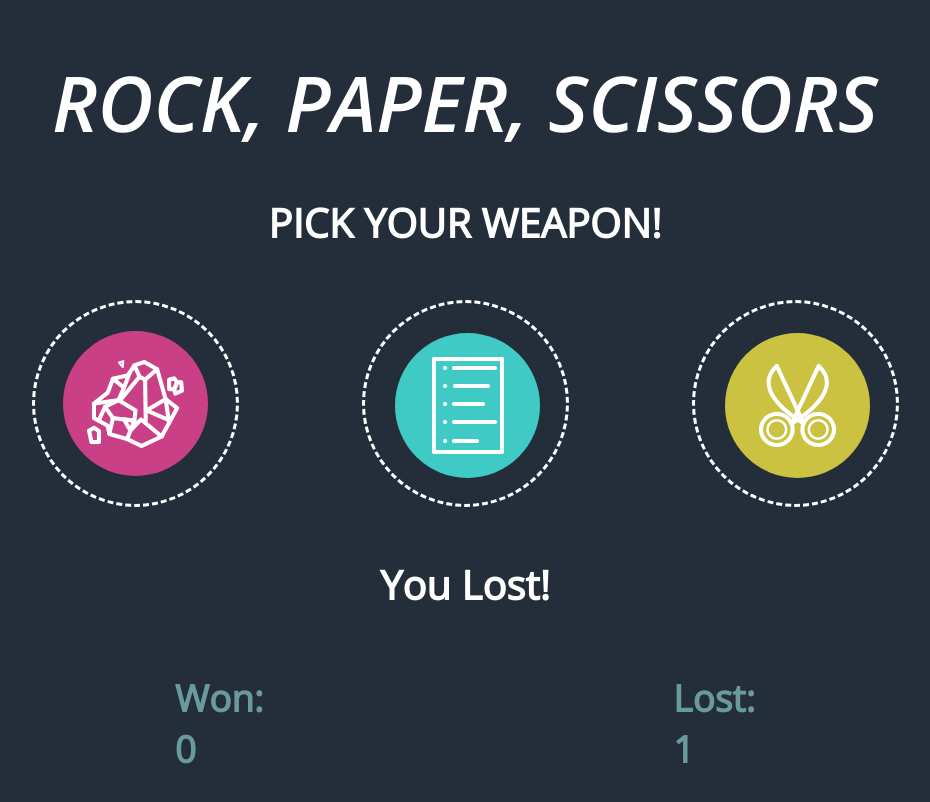
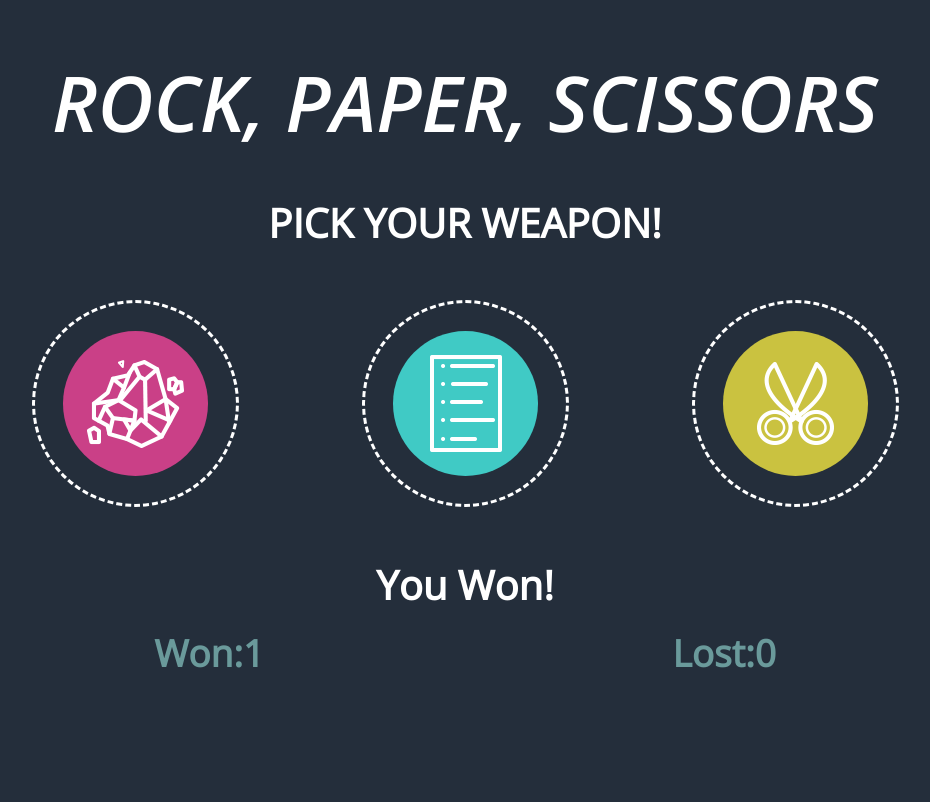
Before and after one commit to StephanRaab/Rock-Paper-Scissors, a plain HTML site: page index.html in a window 1280 px wide. Both pictures are taken after a click on the button 567 px from the left and 405 px from the top of the page. Shown: the whole page, without its empty margins (100-1030 px from the left). Drawn offline with nearby package versions, Linux system fonts and the light colour scheme.

Commit message:
RPS Updates
• added classes for reps children
• Fixed inner counter rotation
• JS computerChoice to computerdom on button click
• Lined the wins lose counters with text

```diff
--- a/index.html
+++ b/index.html
@@ -27,6 +27,8 @@ http://imgur.com/lfjeNlH,f9Uu8YJ,zCaXT6N#2
 
       <div class="rotateCircleIn"></div>
       <div class="rotateCircleOut"></div>
+      <div class="rotateChildIn"></div>
+      <div class="rotateChildOut"></div>
 
     <div class="tiedText">
         <h2>You Tied. Try again!</h2>
@@ -41,8 +43,8 @@ http://imgur.com/lfjeNlH,f9Uu8YJ,zCaXT6N#2
     </div>
 
     <div class="counterContainer">
-      <h6> Won: <div id = "winCounter"> 0 </div> </h6>
-      <h6> Lost: <div id = "loseCounter" > 0 </div> </h6>
+      <h6> Won: <br> <div id = "winCounter">  0 </div> </h6>
+      <h6> Lost: <br> <div id = "loseCounter" >  0 </div> </h6>
     </div>
 
   </div>
--- a/script.js
+++ b/script.js
@@ -1,7 +1,4 @@
-//clears the console
-console.clear();
-
-//Added rotation to the dotted circles
+//Rotate the dotted circles
 $(".dottedCircle").mouseenter(function() {
   $(this).addClass('rotateCircleIn');
 });
@@ -18,17 +15,17 @@ $(".dottedCircle").mouseleave(function() {
 
 //Image static on rotation
 $(".dottedCircle").mouseenter(function() {
-  $(this.child).addClass('rotateCircleOut');
+  $(this).children().addClass('rotateChildIn');
 });
 $(".dottedCircle").mouseenter(function() {
-  $(this.child).removeClass('rotateCircleIn');
+  $(this).children().removeClass('rotateChildOut');
 });
 
 $(".dottedCircle").mouseleave(function() {
-  $(this.child).addClass('rotateCircleIn');
+  $(this).children().removeClass('rotateChildIn');
 });
 $(".dottedCircle").mouseleave(function() {
-  $(this.child).removeClass('rotateCircle');
+  $(this).children().addClass('rotateChildOut');
 });
 
 //defining the userchoice variable for later use
@@ -45,7 +42,6 @@ function computerMath(){
     } else {
         computerRandom = "scissors";
     }
-    console.log("computer chose " + computerRandom);
     return computerRandom;
 }
 
@@ -92,7 +88,7 @@ function battle(){
 //if userchoice equals computer choice show the tiedText
     if (userChoice === computerChoice) {
         tied();
-            return;
+          return;
     }
 
 //if user picks rock and computer picks scissors
@@ -123,7 +119,7 @@ var losingText = ("losingText");
 //run battle function
 //run new computerMath
 $("button").click(function(){
-    computerMath();
+    computerChoice = computerMath();
     userChoice = $(this).prop('id');
     battle();
 });
--- a/style.css
+++ b/style.css
@@ -27,6 +27,7 @@ h6{
   color: #6a9a9b;
   margin: 20px auto;
   font-size: 37px;
+  display: inline-flex;
 }
 
 .container{
@@ -59,12 +60,20 @@ h6{
   transition: 1s all ease;
 }
 
-
 .rotateCircleOut{
   transform: rotate(0deg);
   transition: 1s all ease;
 }
 
+.rotateChildIn{
+  transform: rotate(-90deg);
+  transition: 1s all ease;
+}
+
+.rotateChildOut{
+  transform: rotate(0deg);
+  transition: 1s all ease;
+}
 
 #rock{
   border-radius: 50%;
@@ -76,7 +85,6 @@ h6{
   width: 145px;
   padding: 0;
   display: block;
-
 }
 
 #rock:hover{
@@ -88,9 +96,11 @@ h6{
   border: none;
   background-color: #40cac5;
   background-image: url("img/Paper-Still.png");
-  height:145px;
-  margin: 30px;
+  height: 145px;
+  margin: 28px 28px;
   width: 145px;
+  padding: 0;
+  display: block;
 }
 
 #paper:hover{
@@ -102,9 +112,11 @@ h6{
   border: none;
   background-color: #cac240;
   background-image: url("img/Scissor-Still.png");
-  height:145px;
-  margin: 30px;
+  height: 145px;
+  margin: 28px 28px;
   width: 145px;
+  padding: 0;
+  display: block;
 }
 
 #scissors:hover{
@@ -115,18 +127,21 @@ h6{
   display: none;
   color: white;
   flex-direction: row;
+  margin-bottom: -95px;
 }
 
 .losingText{
   display: none;
   color: white;
   flex-direction: row;
+  margin-bottom: -95px;
 }
 
 .tiedText{
   display: none;
   flex-direction: row;
   color: white;
+  margin-bottom: -95px;
 }
 
 .score{
@@ -137,5 +152,5 @@ h6{
 .counterContainer{
   display: flex;
   flex-direction: row;
-  margin: 20px;
+  margin-top: 70px;
 }
```
